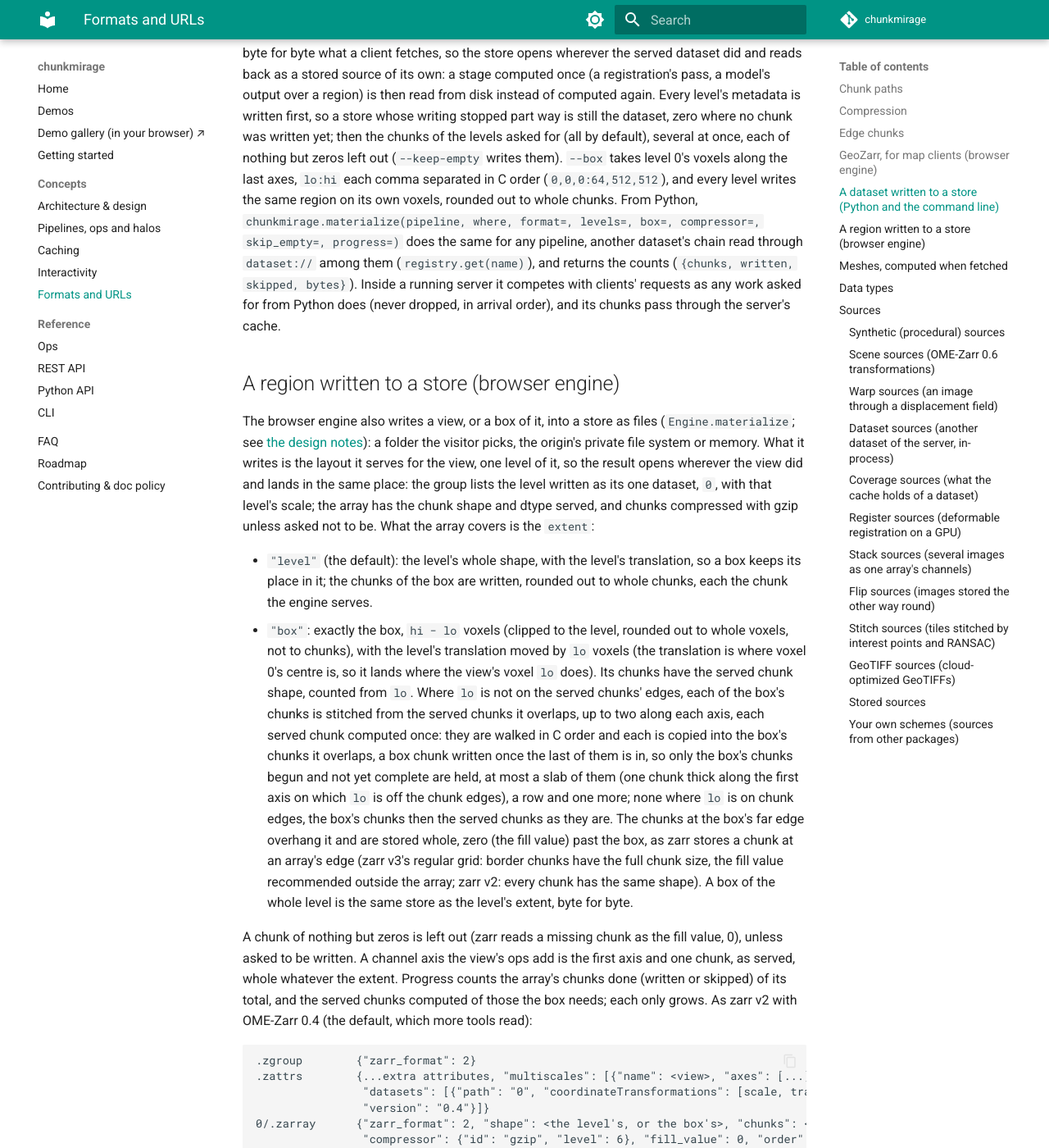
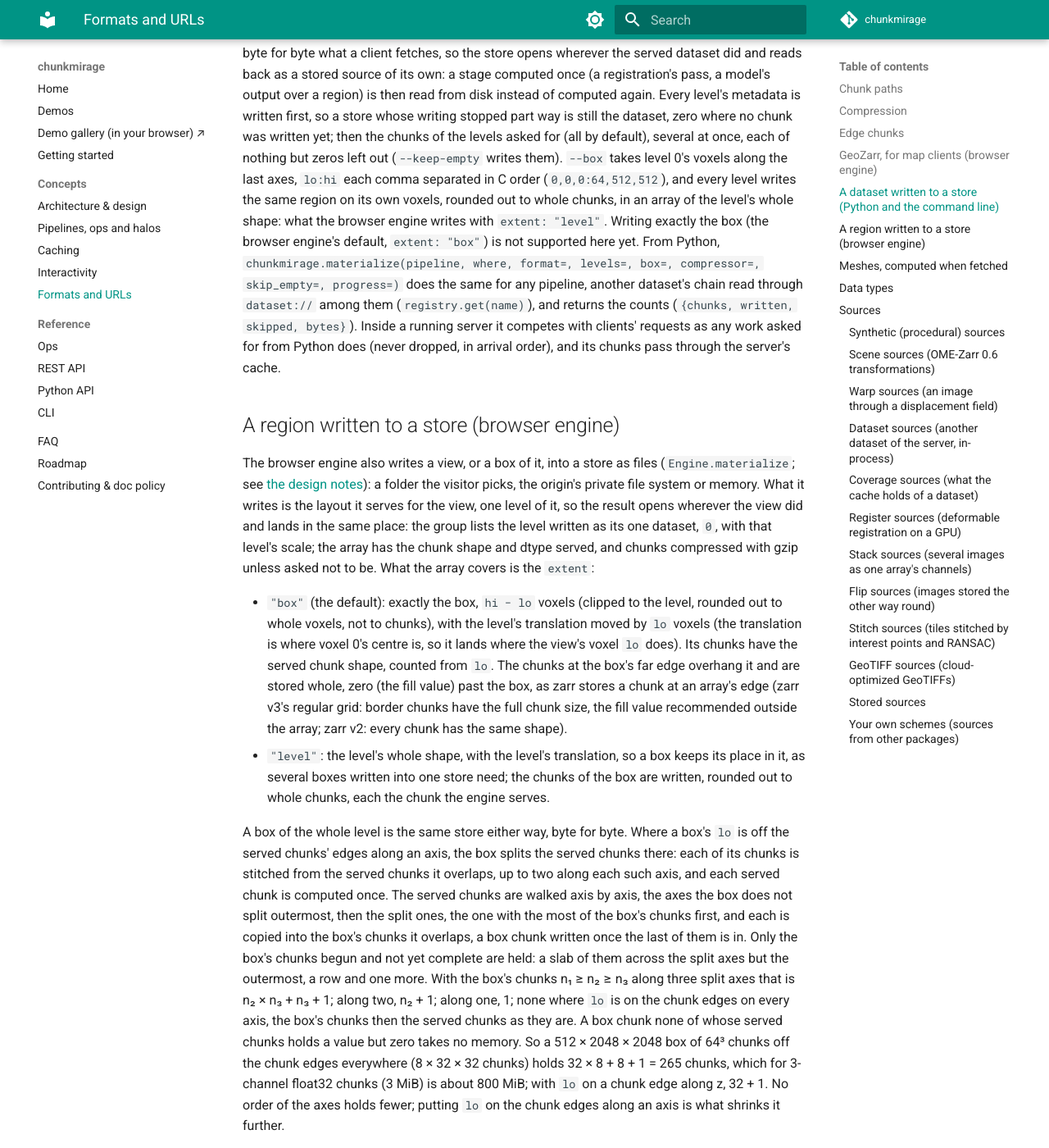
Before and after one commit to JaneliaSciComp/chunkmirage, an MkDocs documentation site: the page built from docs/concepts/formats.md, in a window 1280 px wide and 1400 px high, scrolled down 2734 px. Shown: the whole window at 82% size. Built offline with MkDocs 1.6.1 and Material for MkDocs 9.7.7, drawn with Linux system fonts in a browser that asks for light colours; comment, search, counter and statistics services are not loaded.

Commit message:
Engine.materialize's box is the default, walked to hold the thinnest slab, as the chunkmirage session asked in its review of 431499b: extent defaults to "box", since a page that passes a box expects an array of that box, and "level" stays for several boxes written into one store (a box of the whole level is the same store, byte for byte, either way); the served chunks are walked axis by axis (walkOrder, chunkIndices taking an order of the axes), the axes the box does not split (splitAxes: lo on the chunk edges there, or the box within one chunk) outermost in C order, then the split ones, the one with the most of the box's chunks first, so the box's chunks held at once are a slab across the other split axes, a row and one more (n2 × n3 + n3 + 1 with n1 ≥ n2 ≥ n3 chunks along three split axes, n2 + 1 along two, 1 along one, none along none), the fewest of any order of the axes: a wide, shallow box in C order held a slab across its two wide axes (a 512 × 2048 × 2048 box of 3-channel float32 64³ chunks, 1057 chunks, 3.1 GB, now 265, 795 MiB; on a chunk edge along z, 33); the level's extent splits none, so it is walked in C order as before; the bytes of a value come from asread's TYPED, not a table of their own; the Python side says it writes the level's extent only, for now (formats, cli); the tests ask for the level's extent by name where they are of it, and check the default, the order of the axes, the asks in it and the chunks held for each alignment and order; formats, design, caching and the CHANGELOG say so

```diff
--- a/docs/concepts/formats.md
+++ b/docs/concepts/formats.md
@@ -90,7 +90,9 @@ part way is still the dataset, zero where no chunk was written yet; then the chu
 levels asked for (all by default), several at once, each of nothing but zeros left out
 (`--keep-empty` writes them). `--box` takes level 0's voxels along the last axes, `lo:hi`
 each comma separated in C order (`0,0,0:64,512,512`), and every level writes the same
-region on its own voxels, rounded out to whole chunks. From Python,
+region on its own voxels, rounded out to whole chunks, in an array of the level's whole
+shape: what the browser engine writes with `extent: "level"`. Writing exactly the box
+(the browser engine's default, `extent: "box"`) is not supported here yet. From Python,
 `chunkmirage.materialize(pipeline, where, format=, levels=, box=, compressor=,
 skip_empty=, progress=)` does the same for any pipeline, another dataset's chain read
 through `dataset://` among them (`registry.get(name)`), and returns the counts
@@ -108,24 +110,34 @@ did and lands in the same place: the group lists the level written as its one da
 `0`, with that level's scale; the array has the chunk shape and dtype served, and chunks
 compressed with gzip unless asked not to be. What the array covers is the `extent`:
 
-* `"level"` (the default): the level's whole shape, with the level's translation, so a box
-  keeps its place in it; the chunks of the box are written, rounded out to whole chunks,
-  each the chunk the engine serves.
-* `"box"`: exactly the box, `hi − lo` voxels (clipped to the level, rounded out to whole
-  voxels, not to chunks), with the level's translation moved by `lo` voxels (the
-  translation is where voxel 0's centre is, so it lands where the view's voxel `lo` does).
-  Its chunks have the served chunk shape, counted from `lo`. Where `lo` is not on the
-  served chunks' edges, each of the box's chunks is stitched from the served chunks it
-  overlaps, up to two along each axis, each served chunk computed once: they are walked in
-  C order and each is copied into the box's chunks it overlaps, a box chunk written once
-  the last of them is in, so only the box's chunks begun and not yet complete are held, at
-  most a slab of them (one chunk thick along the first axis on which `lo` is off the
-  chunk edges), a row and one more; none where `lo` is on chunk edges, the box's chunks
-  then the served chunks as they are. The chunks at the box's far edge overhang it and are
-  stored whole, zero (the fill value) past the box, as zarr stores a chunk at an array's
-  edge (zarr v3's regular grid: border chunks have the full chunk size, the fill value
-  recommended outside the array; zarr v2: every chunk has the same shape). A box of the
-  whole level is the same store as the level's extent, byte for byte.
+* `"box"` (the default): exactly the box, `hi − lo` voxels (clipped to the level, rounded
+  out to whole voxels, not to chunks), with the level's translation moved by `lo` voxels
+  (the translation is where voxel 0's centre is, so it lands where the view's voxel `lo`
+  does). Its chunks have the served chunk shape, counted from `lo`. The chunks at the box's
+  far edge overhang it and are stored whole, zero (the fill value) past the box, as zarr
+  stores a chunk at an array's edge (zarr v3's regular grid: border chunks have the full
+  chunk size, the fill value recommended outside the array; zarr v2: every chunk has the
+  same shape).
+* `"level"`: the level's whole shape, with the level's translation, so a box keeps its
+  place in it, as several boxes written into one store need; the chunks of the box are
+  written, rounded out to whole chunks, each the chunk the engine serves.
+
+A box of the whole level is the same store either way, byte for byte. Where a box's `lo` is
+off the served chunks' edges along an axis, the box splits the served chunks there: each of
+its chunks is stitched from the served chunks it overlaps, up to two along each such axis,
+and each served chunk is computed once. The served chunks are walked axis by axis, the axes
+the box does not split outermost, then the split ones, the one with the most of the box's
+chunks first, and each is copied into the box's chunks it overlaps, a box chunk written
+once the last of them is in. Only the box's chunks begun and not yet complete are held: a
+slab of them across the split axes but the outermost, a row and one more. With the box's
+chunks n₁ ≥ n₂ ≥ n₃ along three split axes that is n₂ × n₃ + n₃ + 1; along two, n₂ + 1;
+along one, 1; none where `lo` is on the chunk edges on every axis, the box's chunks then
+the served chunks as they are. A box chunk none of whose served chunks holds a value but
+zero takes no memory. So a 512 × 2048 × 2048 box of 64³ chunks off the chunk edges
+everywhere (8 × 32 × 32 chunks) holds 32 × 8 + 8 + 1 = 265 chunks, which for 3-channel
+float32 chunks (3 MiB) is about 800 MiB; with `lo` on a chunk edge along z, 32 + 1. No
+order of the axes holds fewer; putting `lo` on the chunk edges along an axis is what
+shrinks it further.
 
 A chunk of nothing but zeros is left out (zarr reads a missing chunk as the fill value,
 0), unless asked to be written. A channel axis the view's ops add is the first axis and
```
Also changed, not shown: CHANGELOG.md (+10 -7 lines), docs/concepts/caching.md (+3 -3 lines), docs/design.md (+11 -7 lines), docs/reference/cli.md (+1 -1 lines), 4 other files.
